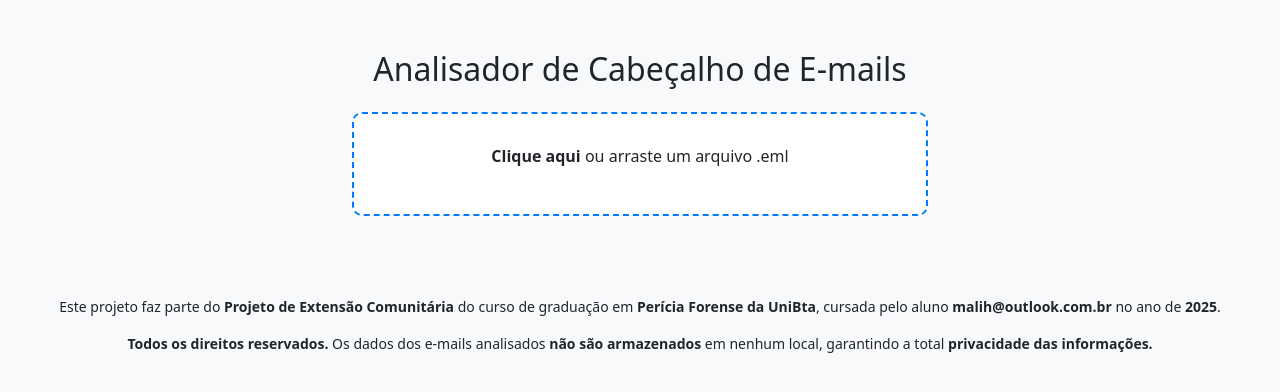
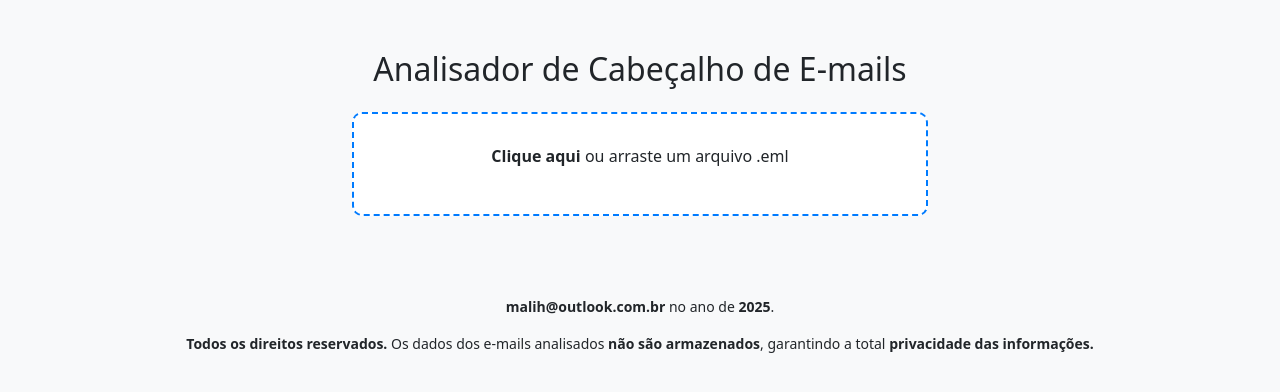
Before and after one commit to dilsonlima/emailHeaderAnalyzer, a Flask app: page / in a window 1280 px wide. Shown: the top 392 px of the page. Run offline with Flask 3, Linux system fonts and the light colour scheme.

Commit message:
alterado mensagem de rodape

```diff
--- a/templates/index.html
+++ b/templates/index.html
@@ -132,11 +132,10 @@
     <footer class="text-center mt-5 p-3 bg-light small">
         <p></p>
         <p>
-            Este projeto faz parte do <strong>Projeto de Extensão Comunitária</strong> do curso de graduação em <strong>Perícia Forense da UniBta</strong>,
-            cursada pelo aluno <strong>malih@outlook.com.br</strong> no ano de <strong>2025</strong>.
+            <strong>malih@outlook.com.br</strong> no ano de <strong>2025</strong>.
         </p>
         <p>
-            <strong>Todos os direitos reservados.</strong> Os dados dos e-mails analisados <strong>não são armazenados</strong> em nenhum local,
+            <strong>Todos os direitos reservados.</strong> Os dados dos e-mails analisados <strong>não são armazenados</strong>,
             garantindo a total <strong>privacidade das informações.</strong>
         </p>
     </footer>
```
